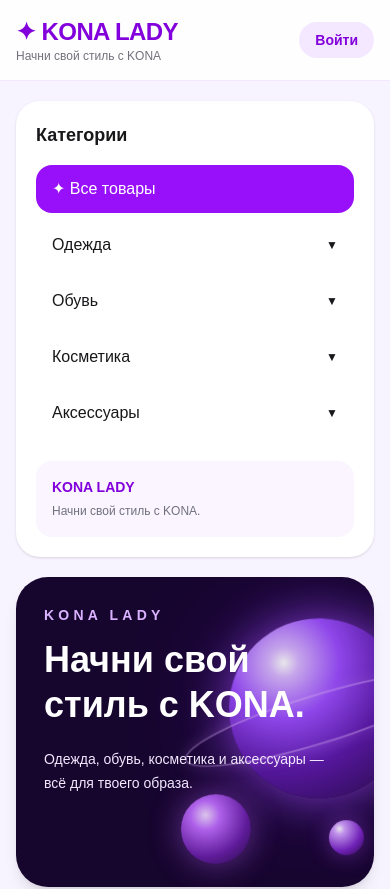
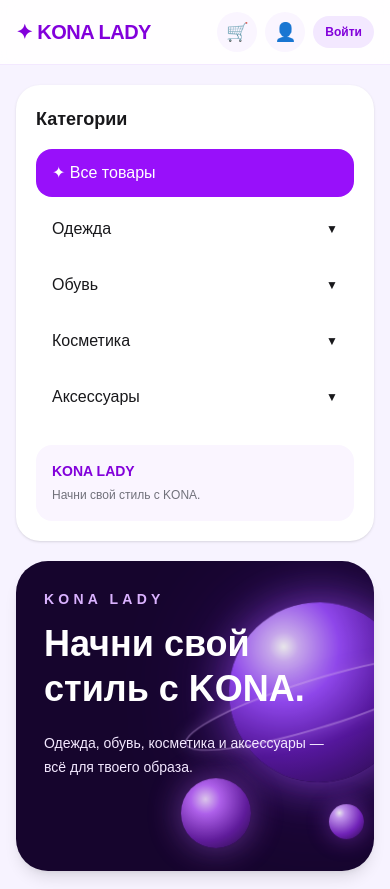
Before and after one commit to banni811-bot/kona-lady, a Next.js app: page / in a window 390 px wide. Shown: the top 889 px of the page. Built offline with nearby package versions, Linux system fonts and the light colour scheme; no server answers; the database is empty.

Commit message:
Добавил мобильную навигацию

```diff
--- a/app/page.tsx
+++ b/app/page.tsx
@@ -901,10 +901,10 @@ export default function Home() {
       setAiAnswer(
         filtered.length > 0
           ? isExactPrice
-            ? `Для работы нашла ${filtered.length} вариант(а) ровно за ${maxPrice} грн 👗`
+            ? `Для работы нашла ${filtered.length} вариант(а) ровно за ${maxPrice} грн 💜`
             : maxPrice !== null
-              ? `Для работы нашла ${filtered.length} вариант(а) до ${maxPrice} грн 👗`
-              : `Для работы нашла ${filtered.length} подходящий вариант(а) 👗`
+              ? `Для работы нашла ${filtered.length} вариант(а) до ${maxPrice} грн 💜`
+              : `Для работы нашла ${filtered.length} подходящий вариант(а) 💜`
           : "Пока не нашла подходящих вариантов для работы.",
       );
 
@@ -1066,17 +1066,18 @@ export default function Home() {
   return (
     <main className="min-h-screen bg-[#f7f3ff] text-zinc-900">
       <header className="border-b border-purple-100 bg-white/90 backdrop-blur">
-        <div className="mx-auto flex max-w-[1500px] items-center justify-between px-4 py-4 md:px-8">
-          <div>
-            <div className="text-2xl font-black tracking-tight text-purple-700">
+        <div className="mx-auto flex max-w-[1500px] items-center justify-between gap-3 px-4 py-3 md:px-8 md:py-4">
+          <div className="min-w-0">
+            <div className="text-xl font-black tracking-tight text-purple-700 md:text-2xl">
               ✦ KONA LADY
             </div>
 
-            <div className="text-xs text-zinc-500">
+            <div className="hidden text-xs text-zinc-500 sm:block">
               Начни свой стиль с KONA
             </div>
           </div>
 
+          {/* Навигация компьютера */}
           <div className="hidden items-center gap-6 text-sm font-medium md:flex">
             <a href="/" className="cursor-pointer">
               Главная
@@ -1111,9 +1112,42 @@ export default function Home() {
             </a>
           </div>
 
+          {/* Мобильная навигация */}
+          <div className="flex items-center gap-2 md:hidden">
+            <a
+              href="/cart"
+              aria-label="Корзина"
+              className="relative flex h-10 w-10 items-center justify-center rounded-full bg-purple-50 text-lg text-purple-700 transition hover:bg-purple-100"
+            >
+              🛒
+
+              {cartCount > 0 && (
+                <span className="absolute -right-1 -top-1 flex h-5 min-w-5 items-center justify-center rounded-full bg-purple-600 px-1 text-[10px] font-bold text-white">
+                  {cartCount}
+                </span>
+              )}
+            </a>
+
+            <a
+              href="/profile"
+              aria-label="Профиль"
+              className="flex h-10 w-10 items-center justify-center rounded-full bg-purple-50 text-lg text-purple-700 transition hover:bg-purple-100"
+            >
+              👤
+            </a>
+
+            <a
+              href="/login"
+              className="rounded-full bg-purple-100 px-3 py-2 text-xs font-semibold text-purple-700"
+            >
+              Войти
+            </a>
+          </div>
+
+          {/* Кнопка входа компьютера */}
           <a
             href="/login"
-            className="cursor-pointer rounded-full bg-purple-100 px-4 py-2 text-sm font-semibold text-purple-700"
+            className="hidden cursor-pointer rounded-full bg-purple-100 px-4 py-2 text-sm font-semibold text-purple-700 md:block"
           >
             Войти
           </a>
```
